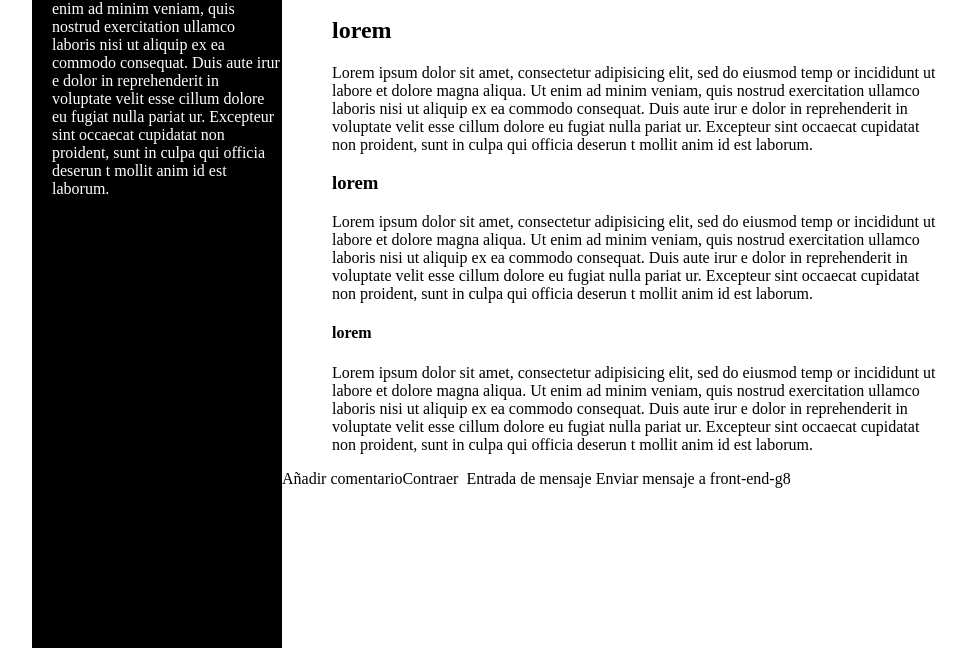
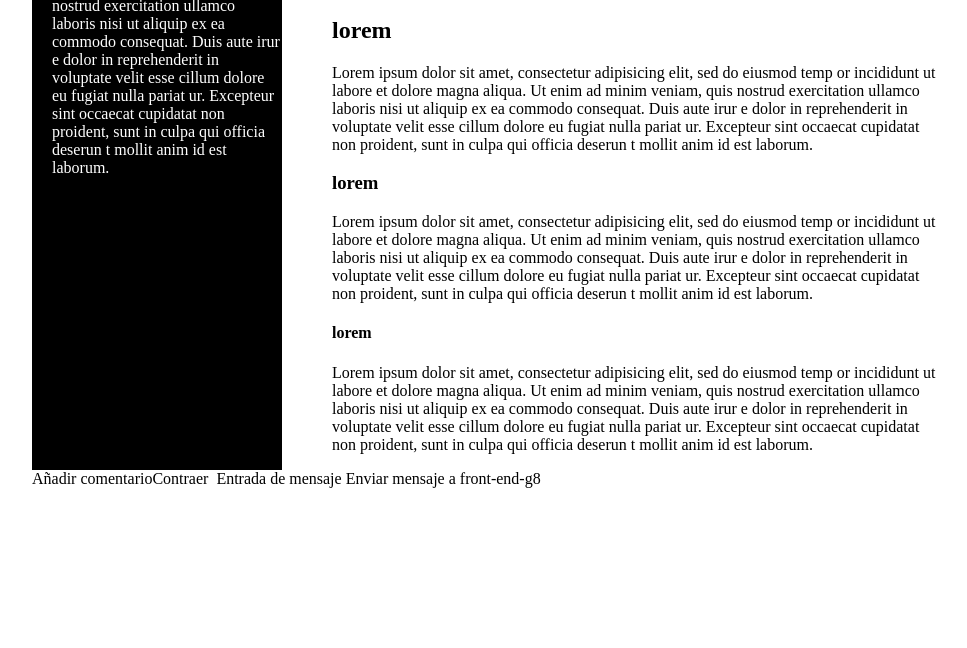
Before and after one commit to Cardenas2/tarea5martes, a plain HTML site: page ejercicio4/index.html in a window 1280 px wide. Shown: the part 173-821 px from the top of the page, without its empty margins (128-1095 px from the left). After the commit the page ends 800 px from the top, so only its background shows below. Drawn offline with Linux system fonts and the light colour scheme.

Commit message:
arreglo sidebar con display table-cell

```diff
--- a/ejercicio4/index.html
+++ b/ejercicio4/index.html
@@ -11,11 +11,10 @@
     }
 
     .sidebar {
-        float: left;
         width: 250px;
         padding-left: 20px;
         color: #fff;
-        height: 100vh;
+        display: table-cell;
         box-sizing: border-box;
         background-color: #000;
     }
@@ -23,6 +22,8 @@
     .main {
         margin-left: 250px;
         padding: 0 50px 0 50px;
+        display: table-cell;
+
     }
     </style>
 </head>
```
